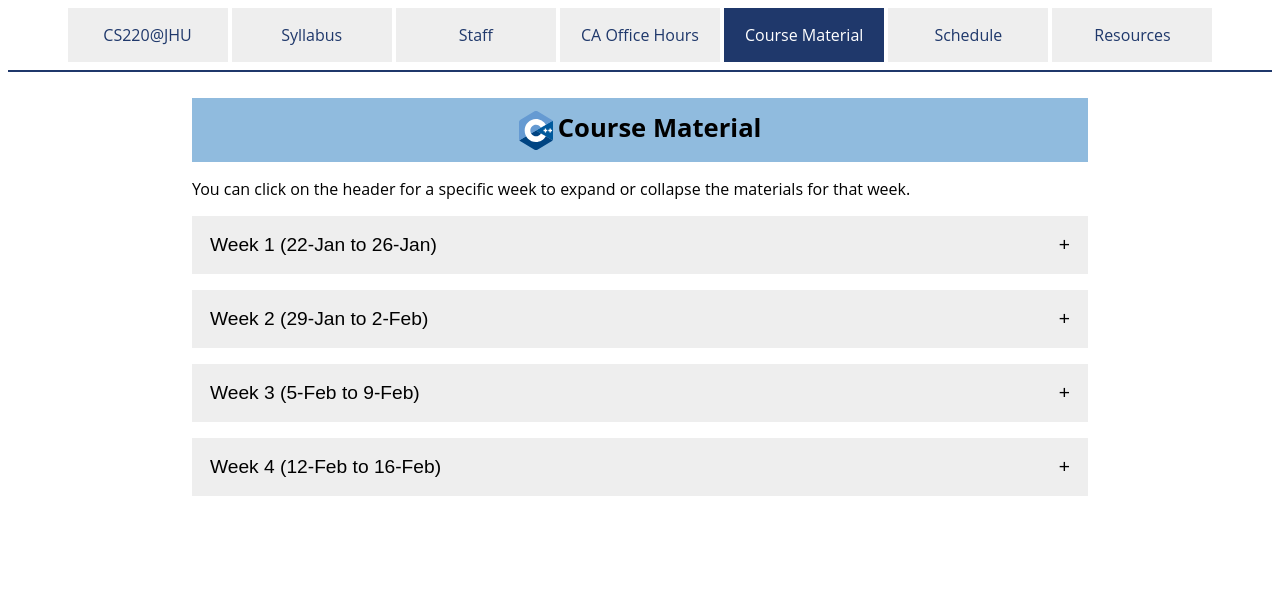
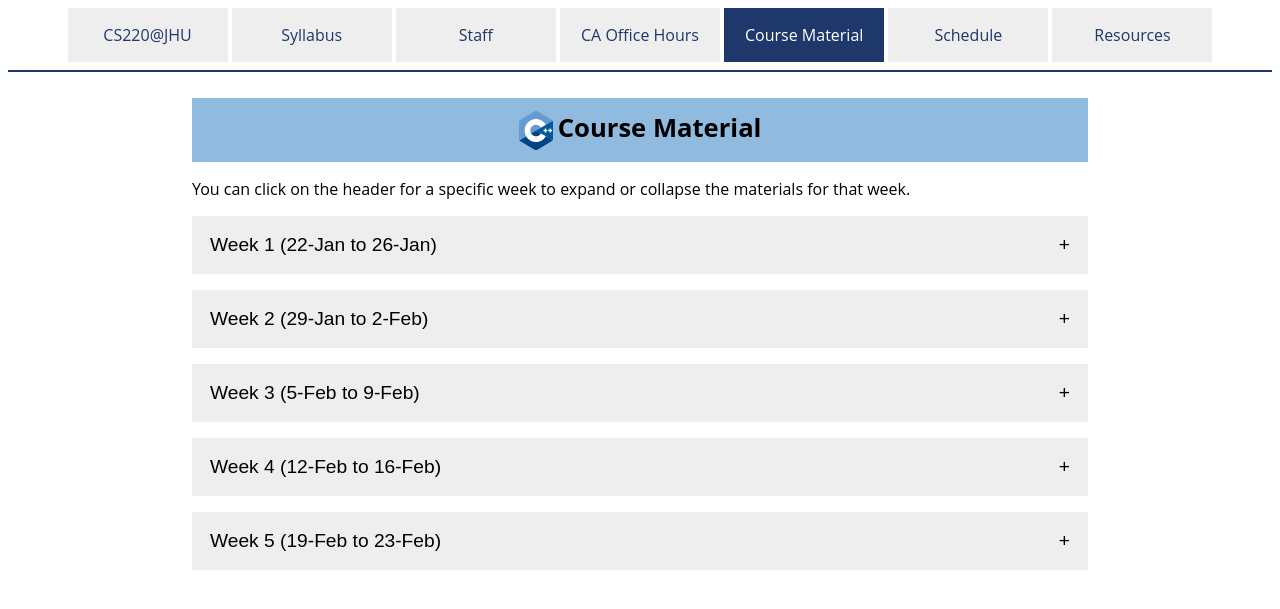
Before and after one commit to jhu-ip/cs220-f24, a Jekyll site: the page built from material.md, in a window 1280 px wide. Shown: the top 609 px of the page. Built offline with Jekyll 4.4.1, drawn with Linux system fonts in a browser that asks for light colours; some of the changed lines change nothing that is shown.

Commit message:
added week 5 material

```diff
--- a/material.md
+++ b/material.md
@@ -214,40 +214,41 @@
   </tbody>
 </table>
 </div>
-<!--
-<button type="button" id="week_5_toggle" class="week_control_button">Week 5 (25-Sep to 29-Sep)</button>
+<button type="button" id="week_5_toggle" class="week_control_button">Week 5 (19-Feb to 23-Feb)</button>
 <div id="week_5" class="collapsible">
 <table>
   <thead>
     <tr>
       <th></th>
-      <th>Day 12 (25-Sep)</th>
-      <th>Day 13 (27-Sep)</th>
-      <th>Day 14 (29-Sep)</th>
+      <th>Day 13 (19-Feb)</th>
+      <th>Day 14 (21-Feb)</th>
+      <th>Day 15 (23-Feb)</th>
     </tr>
   </thead>
   <tbody>
     <tr>
       <td>Videos</td>
-      <td><a class='external' target='_blank' href='https://jh.hosted.panopto.com/Panopto/Pages/Viewer.aspx?id=6fa78f1f-431c-40ea-95e2-ae230027a663'>Lifetime/Scope</a><br><a class='external' target='_blank' href='https://jh.hosted.panopto.com/Panopto/Pages/Viewer.aspx?id=81f128ab-96f2-433e-b770-ae230027a5f4'>Structs</a><br><a class='external' target='_blank' href='https://jh.hosted.panopto.com/Panopto/Pages/Viewer.aspx?id=e02cd998-bfde-4c4a-977a-ae23002791e7'>Random number generation</a></td>
+      <td><a class='external' target='_blank' href='https://jh.hosted.panopto.com/Panopto/Pages/Viewer.aspx?id=6fa78f1f-431c-40ea-95e2-ae230027a663'>Lifetime/Scope</a><br><a class='external' target='_blank' href='https://jh.hosted.panopto.com/Panopto/Pages/Viewer.aspx?id=81f128ab-96f2-433e-b770-ae230027a5f4'>Structs</a><br></td>
       <td><a class='external' target='_blank' href='https://jh.hosted.panopto.com/Panopto/Pages/Viewer.aspx?id=9a428f88-2a13-420b-b008-ae230027a35f'>Binary file I/O</a><br><a class='external' target='_blank' href='https://jh.hosted.panopto.com/Panopto/Pages/Viewer.aspx?id=373770ad-6472-4b72-b789-ae230027a246'>Bitwise operations</a></td>
+      <td><a class='external' target='_blank' href='https://jh.hosted.panopto.com/Panopto/Pages/Viewer.aspx?id=9ce56b92-a382-468f-8c9e-ae230027a1af'>Number representation,<br>type conversion/casting</a><br><a class='external' target='_blank' href='https://jh.hosted.panopto.com/Panopto/Pages/Viewer.aspx?id=e02cd998-bfde-4c4a-977a-ae23002791e7'>Random number generation</a></td>
     </tr>
     <tr>
       <td>Slides</td>
-      <td><a href='slides/day13_lifetime_scope.pdf'>Lifetime/Scope</a><br><a href='slides/day13_struct_type.pdf'>Structs</a><br><a href='slides/day13_random_numbers.pdf'>Random number generation</a></td>
+      <td><a href='slides/day13_lifetime_scope.pdf'>Lifetime/Scope</a><br><a href='slides/day13_struct_type.pdf'>Structs</a></td>
       <td><a href='slides/day14_binary_file_io.pdf'>Binary file I/O</a><br><a href='slides/day14_bitwise_operations.pdf'>Bitwise operations</a></td>
+      <td><a href='slides/day15_number_rep_type_conversions.pdf'>Number representation,<br>type conversion/casting</a><br><a href='slides/day13_random_numbers.pdf'>Random number generation</a></td>
     </tr>
     <tr>
       <td>Recap<br>Questions</td>
-      <td><a href='questions/day12.html'>Day 12</a></td>
       <td><a href='questions/day13.html'>Day 13</a></td>
       <td><a href='questions/day14.html'>Day 14</a></td>
+      <td><a href='questions/day15.html'>Day 15</a></td>
     </tr>
     <tr>
       <td>Exercise</td>
-      <td><a href='exercise/ex12.html'>Exercise 12</a></td>
       <td><a href='exercise/ex13.html'>Exercise 13</a></td>
       <td><a href='exercise/ex14.html'>Exercise 14</a></td>
+      <td><a href='exercise/ex15.html'>Exercise 15</a></td>
     </tr>
     <tr>
       <td>Additional<br>Resources</td>
@@ -258,8 +259,7 @@
   </tbody>
 </table>
 </div>
-
-
+<!--
 <button type="button" id="week_6_toggle" class="week_control_button">Week 6 (2-Oct to 6-Oct)</button>
 <div id="week_6" class="collapsible">
 <table>
@@ -280,7 +280,6 @@
     </tr>
     <tr>
       <td>Slides</td>
-      <td><a href='slides/day15_number_rep_type_conversions.pdf'>Number representation,<br>type conversion/casting</a></td>
       <td><a href='slides/day16_linked_lists.pdf'>Linked lists</a></td>
       <td></td>
     </tr>
```
